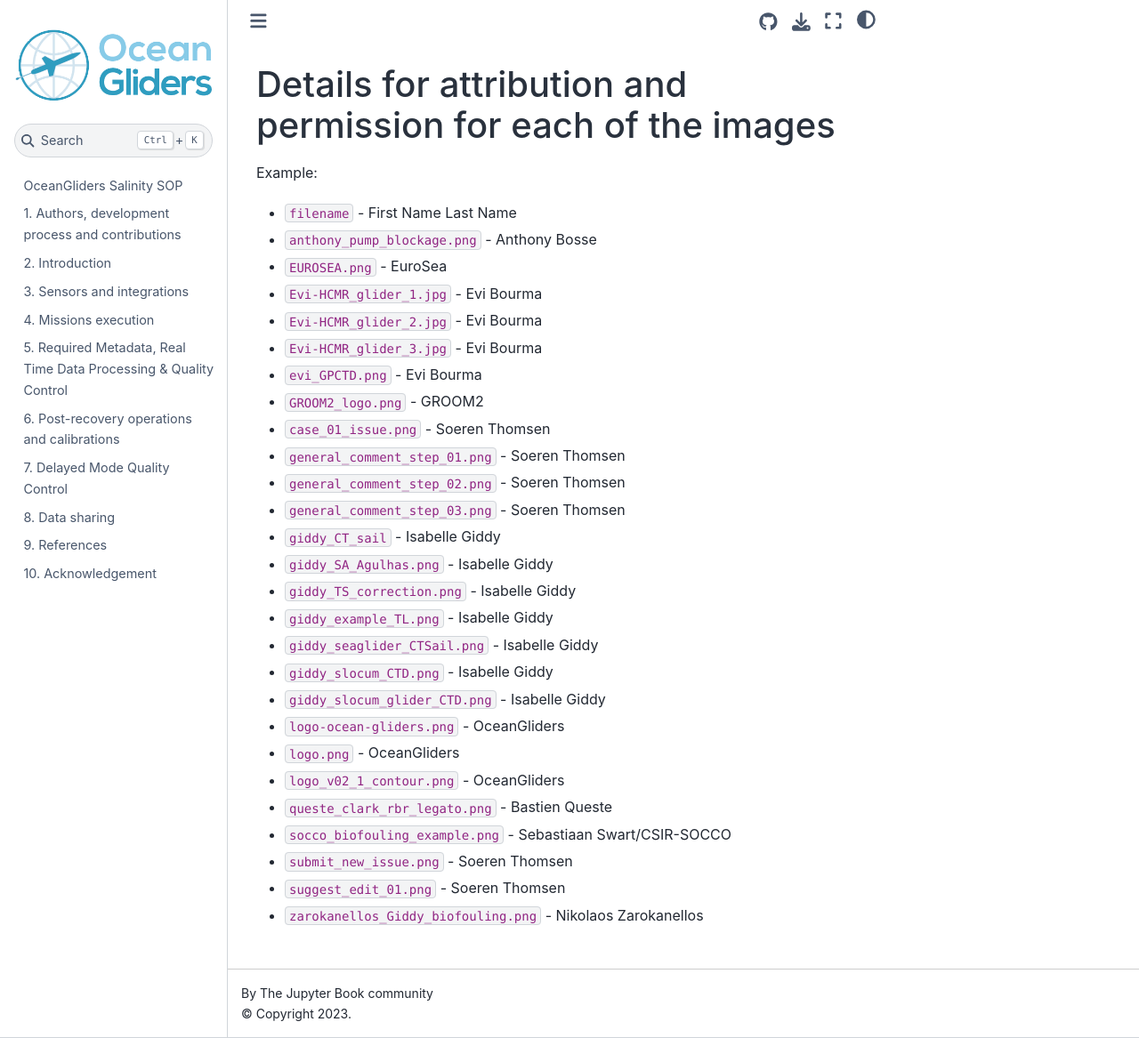
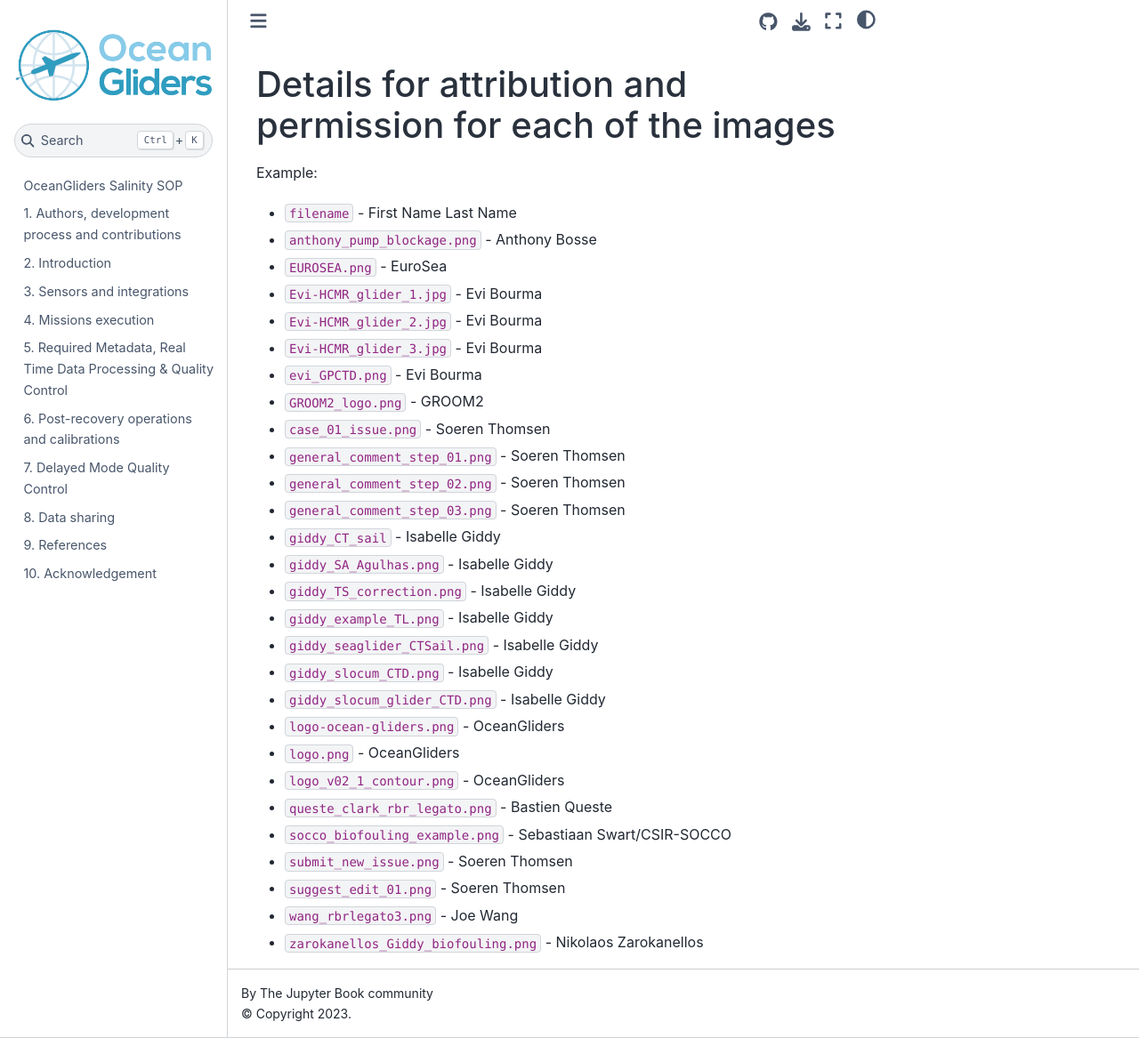
Before and after one commit to OceanGlidersCommunity/Salinity_SOP, a Jupyter Book: the page built from images/permissions.md, in a window 1280 px wide and 1167 px high. Shown: the whole window at 89% size. Built offline with Jupyter Book 1.0.4 settings and Sphinx 7.4.7 and the Sphinx Book theme 1.1.4, drawn with Linux system fonts in a browser that asks for light colours; pages that are not in the unit, such as notebooks, are missing from menus.

Commit message:
Joe Wang's image credits

```diff
--- a/images/permissions.md
+++ b/images/permissions.md
@@ -28,4 +28,5 @@ Example:
 - `socco_biofouling_example.png` - Sebastiaan Swart/CSIR-SOCCO
 - `submit_new_issue.png` - Soeren Thomsen
 - `suggest_edit_01.png` - Soeren Thomsen
+- `wang_rbrlegato3.png` - Joe Wang
 - `zarokanellos_Giddy_biofouling.png` - Nikolaos Zarokanellos
```
